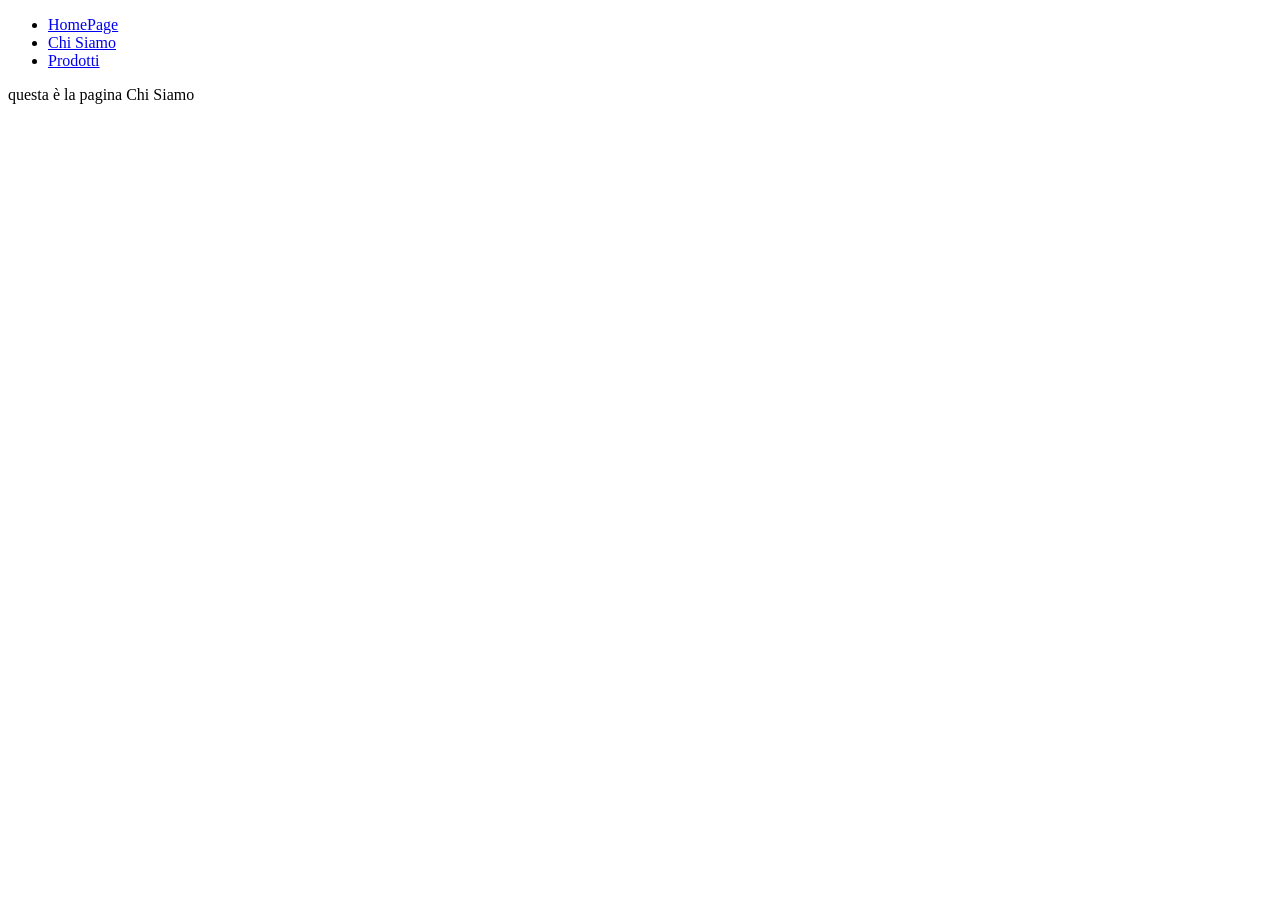
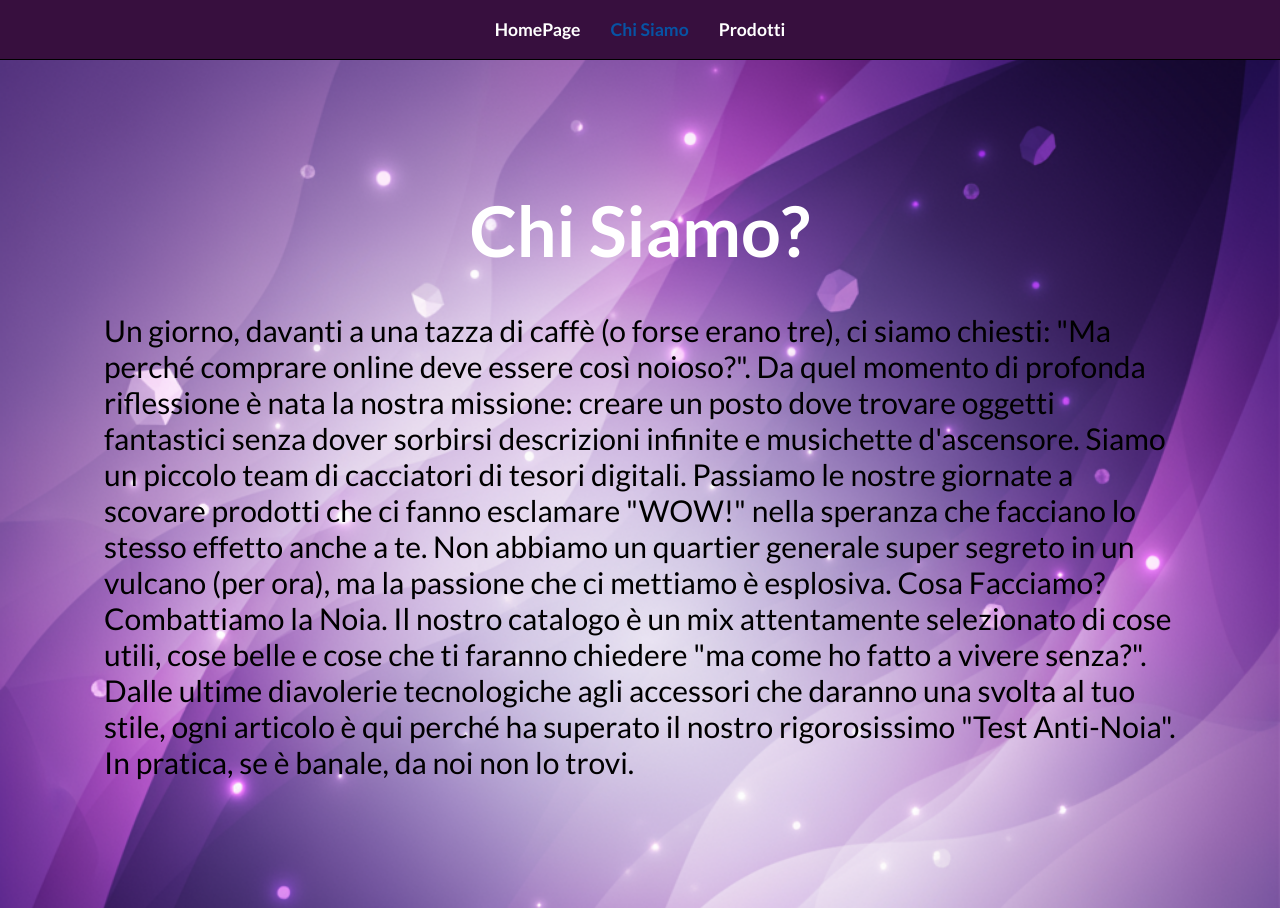
Before and after one commit to gabrielebonucci/react-router-store, a React (Vite) app: page /ChiSiamo in a window 1280 px wide. Before the commit the page ends 800 px from the top, so only its background shows below. Built offline with nearby package versions, Linux system fonts and the light colour scheme.

Commit message:
aggiunto css e correzione codice

```diff
--- a/index.html
+++ b/index.html
@@ -1,13 +1,19 @@
 <!doctype html>
 <html lang="en">
+
 <head>
   <meta charset="UTF-8" />
   <link rel="icon" type="image/svg+xml" href="/vite.svg" />
   <meta name="viewport" content="width=device-width, initial-scale=1.0" />
+  <link rel="preconnect" href="https://fonts.googleapis.com">
+  <link rel="preconnect" href="https://fonts.gstatic.com" crossorigin>
+  <link href="https://fonts.googleapis.com/css2?family=Lato:wght@400;700&display=swap" rel="stylesheet">
   <title>react-router-store</title>
 </head>
+
 <body>
   <div id="root"></div>
   <script type="module" src="/src/main.jsx"></script>
 </body>
+
 </html>
--- a/src/App.css
+++ b/src/App.css
@@ -0,0 +1,107 @@
+* {
+  margin: 0;
+  padding: 0;
+  box-sizing: border-box;
+}
+body {
+  font-family: "Lato", sans-serif;
+  background-image: url(./assets/background.png);
+  background-repeat: no-repeat;
+  background-size: cover;
+}
+
+.container {
+  padding: 2rem;
+  max-width: 1200px;
+  margin: 2rem auto;
+}
+
+nav {
+  background-color: #370f3e;
+  padding: 1.2rem 2.5rem;
+  border-bottom: 1px solid #000000;
+  position: sticky;
+  top: 0;
+  z-index: 1000;
+  width: 100%;
+}
+
+nav ul {
+  list-style-type: none;
+  display: flex;
+  justify-content: center;
+  gap: 30px;
+}
+
+nav a {
+  color: #ffffff;
+  text-decoration: none;
+  font-weight: 600;
+  font-size: 1.1rem;
+  padding: 5px 0;
+}
+
+nav a.active {
+  color: #0753a4;
+}
+
+.products-list {
+  display: flex;
+  flex-wrap: wrap;
+  justify-content: center;
+  gap: 25px;
+}
+
+h1,
+h2 {
+  text-align: center;
+  font-size: 70px;
+  color: #ffffff;
+  margin-bottom: 2.5rem;
+}
+
+p {
+  font-size: 30px;
+  color: #000000;
+}
+
+.product-card {
+  background-color: white;
+  border: 1px solid #e0e0e0;
+  border-radius: 8px;
+  box-shadow: 0 4px 6px rgba(0, 0, 0, 0.05);
+  transition: transform 0.2s ease-in-out, box-shadow 0.2s ease-in-out;
+  display: flex;
+  flex-direction: column;
+  justify-content: space-between;
+
+  flex-basis: 300px;
+  padding: 1.5rem;
+  text-align: center;
+}
+
+.product-card:hover {
+  transform: translateY(-5px);
+  box-shadow: 0 8px 12px rgba(0, 0, 0, 0.1);
+}
+
+.product-card img {
+  max-width: 100%;
+  height: 250px;
+  object-fit: contain;
+  margin-bottom: 1rem;
+}
+
+.product-card h2 {
+  font-size: 1rem;
+  color: #333;
+  min-height: 3em;
+  margin-bottom: 0.5rem;
+}
+
+.product-card p {
+  font-weight: bold;
+  color: #007bff;
+  font-size: 1.2rem;
+  margin-top: auto;
+}
--- a/src/layouts/DefaultLayout.jsx
+++ b/src/layouts/DefaultLayout.jsx
@@ -7,7 +7,7 @@ function DefaultLayout() {
     <>
       <Navbar />
 
-      <main>
+      <main className="container">
         <Outlet />
       </main>
     </>
--- a/src/pages/ChiSiamo.jsx
+++ b/src/pages/ChiSiamo.jsx
@@ -1,6 +1,27 @@
 import React from "react";
 import Navbar from "../components/Navbar";
 const ChiSiamo = () => {
-  return <div>questa è la pagina Chi Siamo</div>;
+  return (
+    <div className="container">
+      <h2>Chi Siamo?</h2>
+      <p>
+        Un giorno, davanti a una tazza di caffè (o forse erano tre), ci siamo
+        chiesti: "Ma perché comprare online deve essere così noioso?". Da quel
+        momento di profonda riflessione è nata la nostra missione: creare un
+        posto dove trovare oggetti fantastici senza dover sorbirsi descrizioni
+        infinite e musichette d'ascensore. Siamo un piccolo team di cacciatori
+        di tesori digitali. Passiamo le nostre giornate a scovare prodotti che
+        ci fanno esclamare "WOW!" nella speranza che facciano lo stesso effetto
+        anche a te. Non abbiamo un quartier generale super segreto in un vulcano
+        (per ora), ma la passione che ci mettiamo è esplosiva. Cosa Facciamo?
+        Combattiamo la Noia. Il nostro catalogo è un mix attentamente
+        selezionato di cose utili, cose belle e cose che ti faranno chiedere "ma
+        come ho fatto a vivere senza?". Dalle ultime diavolerie tecnologiche
+        agli accessori che daranno una svolta al tuo stile, ogni articolo è qui
+        perché ha superato il nostro rigorosissimo "Test Anti-Noia". In pratica,
+        se è banale, da noi non lo trovi.
+      </p>
+    </div>
+  );
 };
 export default ChiSiamo;
--- a/src/pages/HomePage.jsx
+++ b/src/pages/HomePage.jsx
@@ -2,9 +2,15 @@ import React from "react";
 import Navbar from "../components/Navbar";
 const HomePage = () => {
   return (
-    <div>
-      <h1>Benvenuto nel nostro e-commerce</h1>
-      <p>abbiamo una vasta selezione di prodotti per te!</p>
+    <div className="container">
+      <h1>Stop. Sei arrivato.</h1>
+      <p>
+        Sì, proprio tu, che scrolli da ore alla ricerca di qualcosa di
+        interessante. Fermati un attimo. Sei stanco dei soliti negozi online,
+        tutti uguali e con cataloghi infiniti? Anche noi. Ecco perché abbiamo
+        creato questo posto: un angolo di web dove ogni singolo prodotto è stato
+        scelto da noi, probabilmente mentre eravamo in pigiama sul divano.
+      </p>
     </div>
   );
 };
--- a/src/pages/Prodotti.jsx
+++ b/src/pages/Prodotti.jsx
@@ -22,6 +22,7 @@ const Prodotti = () => {
             <img src={product.image} alt={product.title} />
             <h2>{product.title}</h2>
             <p>Prezzo: ${product.price}</p>
+            <p></p>
           </div>
         ))}
       </div>
```
Also changed, not shown: src/assets/background.png (added). Lines whose indentation alone changed are shown as unchanged.
